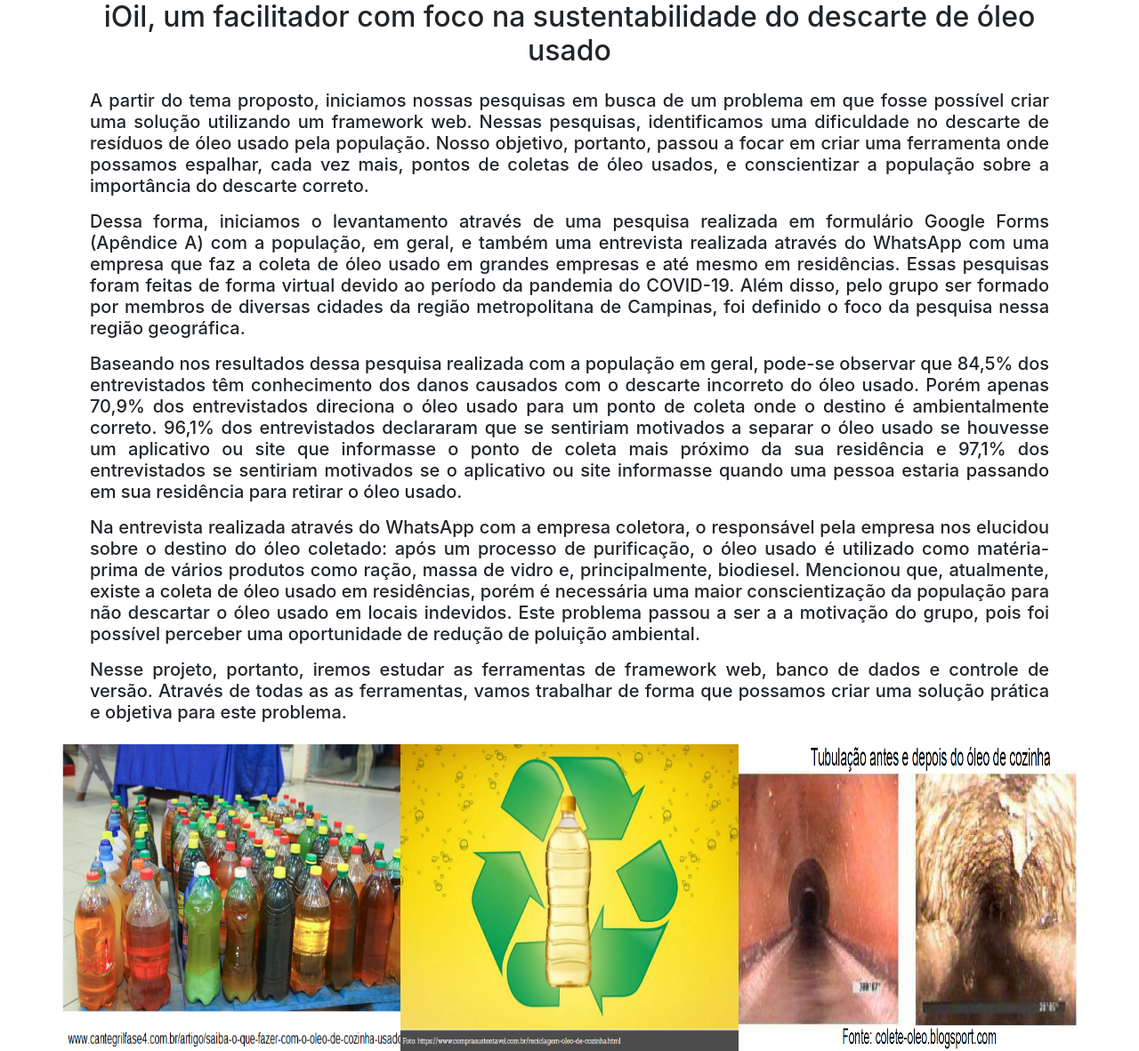
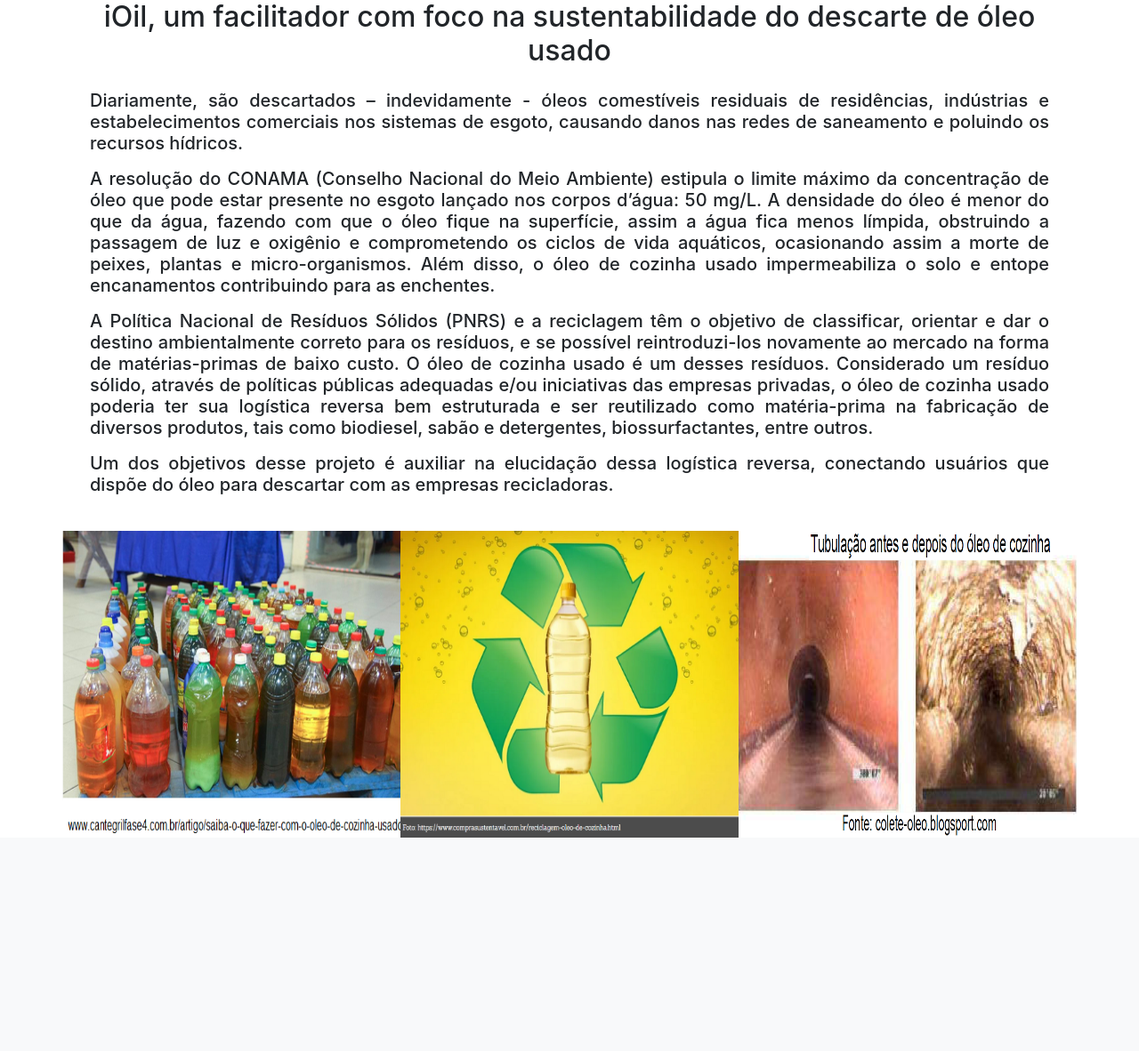
Before and after one commit to Miltonkk04/PI2021-ioil, a Flask app: page /reciclar in a window 1280 px wide. Shown: the part 56-1238 px from the top of the page at 89% size. After the commit the page ends 998 px from the top, so only its background shows below. Run offline with Flask 2, Linux system fonts and the light colour scheme; data comes from the database, SQL or seed files in the repository; both versions use the stored data as it was after the commit; some libraries are stand-ins or nearby versions.

Commit message:
Colocado local real de reciclagem e alteração do texto Reciclar

```diff
--- a/templates/index.html
+++ b/templates/index.html
@@ -2,7 +2,7 @@
 
 {% block content %}
     <h2>{% block title %} iOIL um facilitador no processo de coleta de óleo usado de cozinha {% endblock %}</h2>
-    <h3>Clique no nome do local para ver o endereço</h3>
+    <h3>Clique no nome do local para ver o endereço</h3><BR>
     {% for post in posts %}
         <a href="{{ url_for('post', post_id=post['id'])}}">
             <h2>{{ post['title'] }}</h2>
--- a/templates/reciclar.html
+++ b/templates/reciclar.html
@@ -5,23 +5,18 @@
         <h2>iOil, um facilitador com foco na sustentabilidade do descarte de óleo usado</h2>
     </div>
 
-<div class="w-auto p-3 text-justify h5" >A partir do tema proposto, iniciamos nossas pesquisas em busca de um problema em que fosse possível criar uma solução utilizando um framework web.
-    Nessas pesquisas, identificamos uma dificuldade no descarte de resíduos de óleo usado pela população. Nosso objetivo, portanto, passou a focar em criar uma ferramenta onde
-    possamos espalhar, cada vez mais, pontos de coletas de óleo usados, e conscientizar a população sobre a importância do descarte correto.
-    <p></p>Dessa forma, iniciamos o levantamento através de uma pesquisa realizada em formulário Google Forms (Apêndice A) com a população, em geral, e também uma
-    entrevista realizada através do WhatsApp com uma empresa que faz a coleta de óleo usado em grandes empresas e até mesmo em residências. Essas pesquisas foram feitas de forma
-    virtual devido ao período da pandemia do COVID-19. Além disso, pelo grupo ser formado por membros de diversas cidades da região metropolitana de Campinas, foi definido o foco
-    da pesquisa nessa região geográfica.<p></p>
-    Baseando nos resultados dessa pesquisa realizada com a população em geral, pode-se observar que 84,5% dos entrevistados têm conhecimento dos danos causados com o descarte
-    incorreto do óleo usado. Porém apenas 70,9% dos entrevistados direciona o óleo usado para um ponto de coleta onde o destino é ambientalmente correto. 96,1% dos entrevistados
-    declararam que se sentiriam motivados a separar o óleo usado se houvesse um aplicativo ou site que informasse o ponto de coleta mais próximo da sua residência e 97,1% dos
-    entrevistados se sentiriam motivados se o aplicativo ou site informasse quando uma pessoa estaria passando em sua residência para retirar o óleo usado.<p></p>
-    Na entrevista realizada através do WhatsApp com a empresa coletora, o responsável pela empresa nos elucidou sobre o destino do óleo coletado: após um processo de purificação,
-    o óleo usado é utilizado como matéria-prima de vários produtos como ração, massa de vidro e, principalmente, biodiesel. Mencionou que, atualmente, existe a coleta de óleo usado
-    em residências, porém é necessária uma maior conscientização da população para não descartar o óleo usado em locais indevidos. Este problema passou a ser a a motivação do grupo,
-    pois foi possível perceber uma oportunidade de redução de poluição ambiental.<p></p>
-    Nesse projeto, portanto, iremos estudar as ferramentas de framework web, banco de dados e controle de versão. Através de todas as as ferramentas, vamos trabalhar de forma que
-    possamos criar uma solução prática e objetiva para este problema.
+<div class="w-auto p-3 text-justify h5" >Diariamente, são descartados – indevidamente - óleos comestíveis residuais de residências, indústrias e estabelecimentos comerciais nos
+    sistemas de esgoto, causando danos nas redes de saneamento e poluindo os recursos hídricos.<p></p>
+A resolução do CONAMA (Conselho Nacional do Meio Ambiente) estipula o limite máximo da concentração de óleo que pode estar presente no esgoto lançado nos corpos d’água: 50 mg/L.
+    A densidade do óleo é menor do que da água, fazendo com que o óleo fique na superfície, assim a água fica menos límpida, obstruindo a passagem de luz e oxigênio e comprometendo
+    os ciclos de vida aquáticos, ocasionando assim a morte de peixes, plantas e micro-organismos. Além disso, o óleo de cozinha usado impermeabiliza o solo e entope encanamentos
+    contribuindo para as enchentes. <p></p>
+    A Política Nacional de Resíduos Sólidos (PNRS) e a reciclagem têm o objetivo de classificar, orientar e dar o destino ambientalmente correto para os resíduos, e se
+    possível reintroduzi-los novamente ao mercado na forma de matérias-primas de baixo custo. O óleo de cozinha usado é um desses resíduos. Considerado um resíduo sólido, através
+    de políticas públicas adequadas e/ou iniciativas das empresas privadas, o óleo de cozinha usado poderia ter sua logística reversa bem estruturada e ser reutilizado como
+    matéria-prima na fabricação de diversos produtos, tais como biodiesel, sabão e detergentes, biossurfactantes, entre outros.<p></p>
+Um dos objetivos desse projeto é auxiliar na elucidação dessa logística reversa, conectando usuários que dispõe do óleo para descartar com as empresas recicladoras.<p></p>
+
 </div>
 
 <div class="row">
```
Also changed, not shown: templates/sobre.html (+9 -3 lines), database.db.
